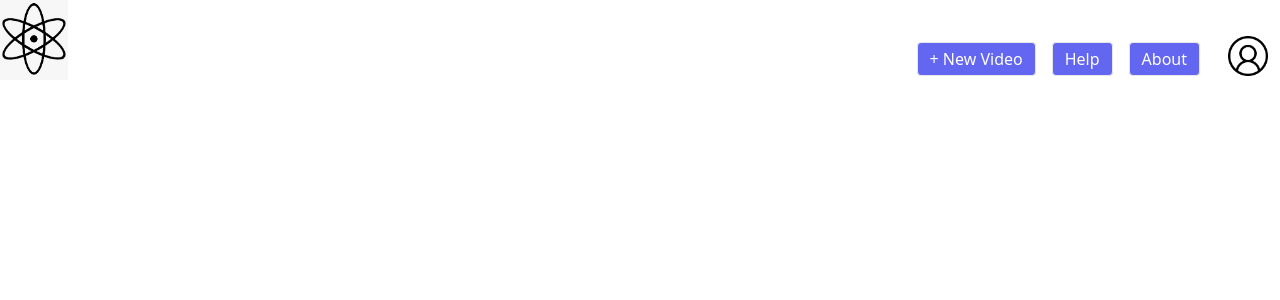
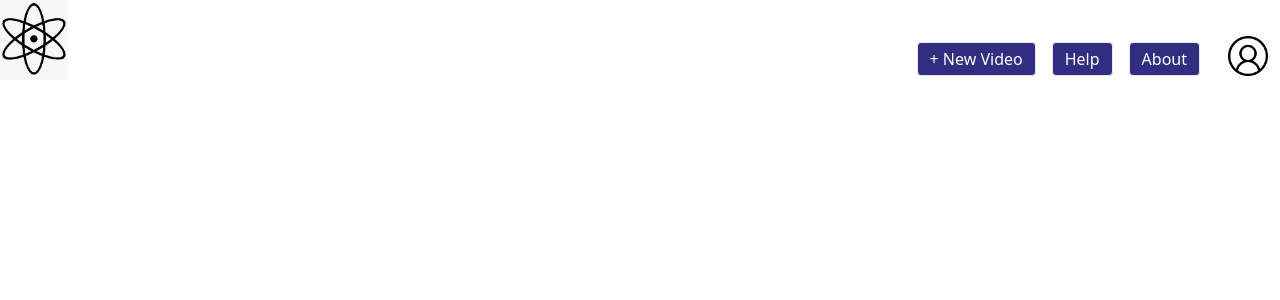
Before and after one commit to ethanbond64/WindowShopRepo, a React (Create React App) app in the folder frontend/: page /create/product/1 in a window 1280 px wide. Shown: the top 300 px of the page. Built offline with nearby package versions, Linux system fonts and the light colour scheme.

Commit message:
create logos

```diff
--- a/frontend/src/Navbar.js
+++ b/frontend/src/Navbar.js
@@ -8,13 +8,13 @@ function Navbar() {
                 <img src="/images/templogo.png" className={`h-20`} alt="Checkout App Logo" />
             </Link>
             <div className={`mt-8 absolute inset-y-0 right-0`}>
-                <a className={`inline-block border rounded py-1 px-3 bg-indigo-500 text-white mr-4`}>
+                <a className={`inline-block border rounded py-1 px-3 bg-indigo-900 text-white mr-4`}>
                     <Link to="/create/video">+ New Video</Link>
                 </a>
-                <div className={`inline-block border rounded py-1 px-3 bg-indigo-500 text-white mr-4`}>
+                <div className={`inline-block border rounded py-1 px-3 bg-indigo-900 text-white mr-4`}>
                     Help
                 </div>
-                <div className={`inline-block border rounded py-1 px-3 bg-indigo-500 text-white mr-4`} >
+                <div className={`inline-block border rounded py-1 px-3 bg-indigo-900 text-white mr-4`} >
                     About
                 </div>
                 <div className={`inline-block rounded px-3 pt-1 text-white align-bottom`} >
--- a/frontend/src/ProductForm.js
+++ b/frontend/src/ProductForm.js
@@ -114,7 +114,7 @@ function ProductForm() {
             <div className={`bg-gray-100 m-auto p-2.5 pt-1 w-3/4 rounded shadow-md container h-fit`} >
                 <div className={`bg-white rounded h-32 mt-2 mb-4 p-5`} >
                     <span className={`block text-xl mb-3 font-bold`}>Product Name</span>
-                    <input className={`w-1/2 float-left shadow appearance-none border-solid border-2 border-indigo-200 rounded py-2 px-3 text-gray-700 leading-tight focus:ring-indigo-500 focus:border-black-500 focus:shadow-outline inline-block`}
+                    <input className={`w-1/2 float-left shadow appearance-none border-solid border-2 border-indigo-200 rounded py-2 px-3 text-gray-700 leading-tight focus:ring-indigo-900 focus:border-black-500 focus:shadow-outline inline-block`}
                         placeholder="Product Name" onChange={onChangeName} />
                     <button className={`bg-green-500 hover:bg-green-700 text-white font-bold py-2 px-4 rounded float-right inline-block`}
                         onClick={saveProduct} >
@@ -129,10 +129,10 @@ function ProductForm() {
                             <div className={`absolute inset-y-0 left-0 pl-3 flex items-center pointer-events-none`}>
                                 <span className={`text-gray-500 sm:text-sm`}> $ </span>
                             </div>
-                            <input onChange={onChangePrice} type="text" name="price" id="price" className={`focus:ring-indigo-500 focus:border-black-500 h-10 block w-full pl-7 pr-12 sm:text-sm rounded-md`} placeholder="0.00" />
+                            <input onChange={onChangePrice} type="text" name="price" id="price" className={`focus:ring-indigo-900 focus:border-black-500 h-10 block w-full pl-7 pr-12 sm:text-sm rounded-md`} placeholder="0.00" />
                             <div className={`absolute inset-y-0 right-0 flex items-center`}>
                                 <label for="currency" className={`sr-only`}>Currency</label>
-                                <select onChange={onChangeCurrency} id="currency" name="currency" className={`focus:ring-indigo-500 focus:border-indigo-500 h-full py-0 pl-2 pr-7 border-transparent bg-transparent text-gray-500 sm:text-sm rounded-md`}>
+                                <select onChange={onChangeCurrency} id="currency" name="currency" className={`focus:ring-indigo-900 focus:border-indigo-900 h-full py-0 pl-2 pr-7 border-transparent bg-transparent text-gray-500 sm:text-sm rounded-md`}>
                                     <option value={"USD"}>USD</option>
                                     <option value={"CAD"}>CAD</option>
                                     <option value={"EUR"}>EUR</option>
@@ -143,7 +143,7 @@ function ProductForm() {
                     <div className={`w-1/3 inline-block m-4 ml-10 mt-0`}>
                         <label for="price" className={`block text-sm font-medium text-gray-700`}>Accept Cards</label>
                         <div className={`mt-1 relative rounded-md shadow-md border-solid border-2 border-indigo-200`}>
-                            <select id="currency" name="currency" className={`focus:ring-indigo-500 focus:border-indigo-500 w-full h-10 py-0 pl-2 pr-7 border-transparent bg-transparent text-gray-500 sm:text-sm rounded-md`}>
+                            <select id="currency" name="currency" className={`focus:ring-indigo-900 focus:border-indigo-900 w-full h-10 py-0 pl-2 pr-7 border-transparent bg-transparent text-gray-500 sm:text-sm rounded-md`}>
                                 <option>All</option>
                                 <option>Visa</option>
                                 <option>Mastercard</option>
@@ -181,12 +181,12 @@ function ProductForm() {
                     <iframe id="youtubePlayer" className={`mx-auto mb-5 block`} width="560" height="315" src={`https://www.youtube.com/embed/${site_id}`} title="YouTube video player" frameborder="0" allow="accelerometer; autoplay; clipboard-write; encrypted-media; gyroscope; picture-in-picture" allowfullscreen></iframe>
                     <div className={`block container w-full justify-center items-center mb-5`}>
                         <div className={`inline-block container w-1/2`}>
-                            <button className={`bg-indigo-500 hover:bg-indigo-700 mx-auto text-white font-bold py-2 px-3 rounded float-right inline-block mr-6`}>
+                            <button className={`bg-indigo-900 hover:bg-indigo-700 mx-auto text-white font-bold py-2 px-3 rounded float-right inline-block mr-6`}>
                                 Product On Screen
                             </button>
                         </div>
                         <div className={`inline-block container w-1/2`}>
-                            <button className={`bg-indigo-500 hover:bg-indigo-700 max-auto text-white font-bold py-2 px-3 rounded float-left inline-block ml-6`} >
+                            <button className={`bg-indigo-900 hover:bg-indigo-700 max-auto text-white font-bold py-2 px-3 rounded float-left inline-block ml-6`} >
                                 Product Off Screen
                             </button>
                         </div>
--- a/frontend/src/Video.js
+++ b/frontend/src/Video.js
@@ -20,7 +20,7 @@ function Video(props) {
 
     return (
         <div className={`relative my-6 p-2.5 pb-4 rounded shadow-lg h-fit w-full bg-gray-200 ${hider}`}>
-            <div className={`block absolute rounded-t-lg inset-x-0 top-0 p-2.5 bg-indigo-500 text-white`}>
+            <div className={`block absolute rounded-t-lg inset-x-0 top-0 p-2.5 bg-indigo-900 text-white`}>
                 <img className={`float-left h-10 mx-0 mr-2`} src="/images/yticon.png"></img>
                 <span className={`float-left text-3xl ml-2`}>{props.name}</span>
                 <button className={`inline float-right rounded font-bold mr-2 py-1 px-3 bg-red-400 hover:bg-red-700 text-white`} onClick={deleteVideo}>
@@ -40,7 +40,7 @@ function Video(props) {
                         <Product {...p} />
                     )}
                     <Link to={`/create/product/${props.id}/${props.siteId}`}>
-                        <div className={`inline-block border rounded py-1 px-3 bg-indigo-500 hover:bg-indigo-700 text-white`} >
+                        <div className={`inline-block border rounded py-1 px-3 bg-indigo-900 hover:bg-indigo-700 text-white`} >
                             {`Register a${props.products.length == 0 ? '' : 'nother'} product`}
                         </div>
                     </Link>
```
Also changed, not shown: 2 other files (tests, documents, lock files or other folders).
